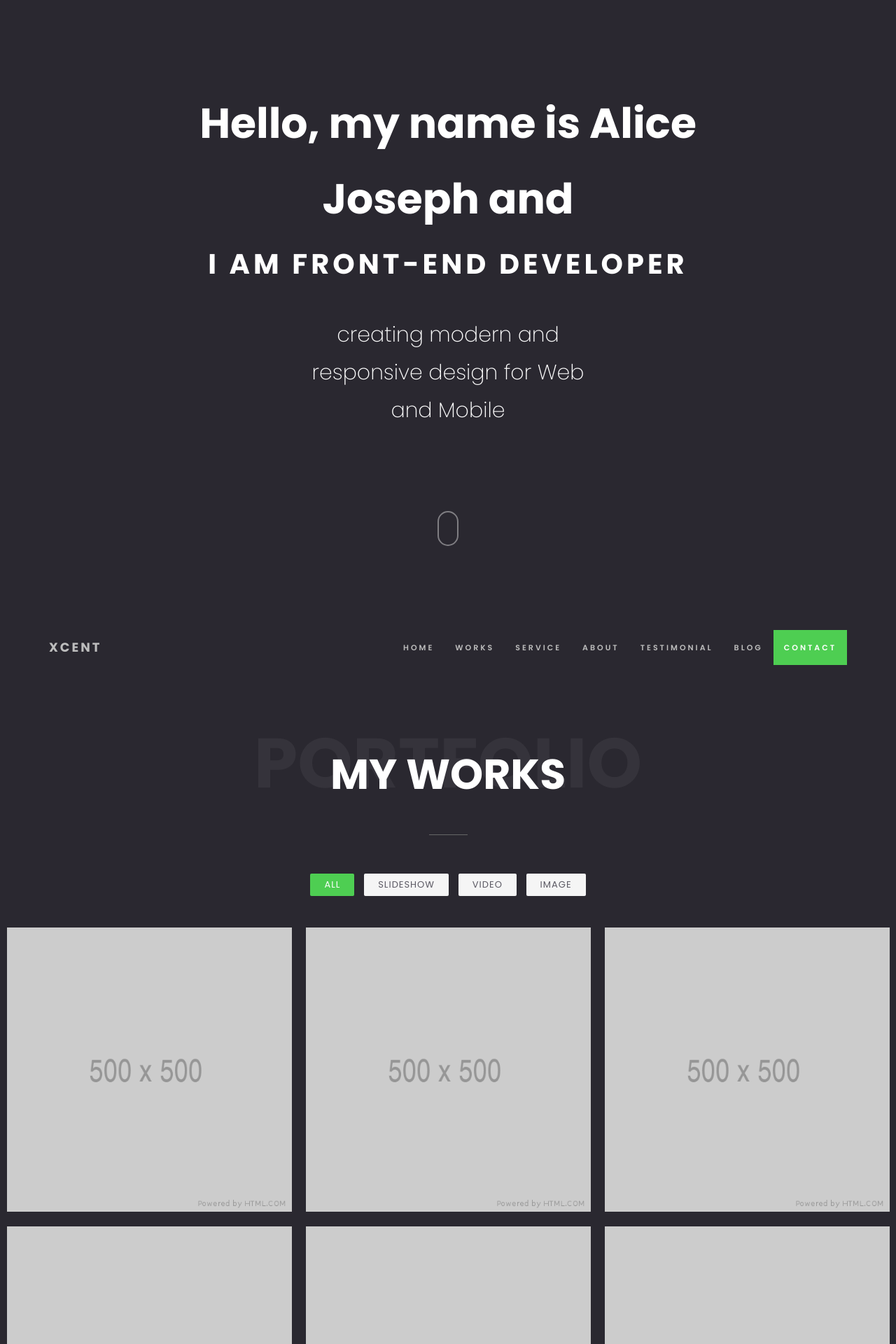
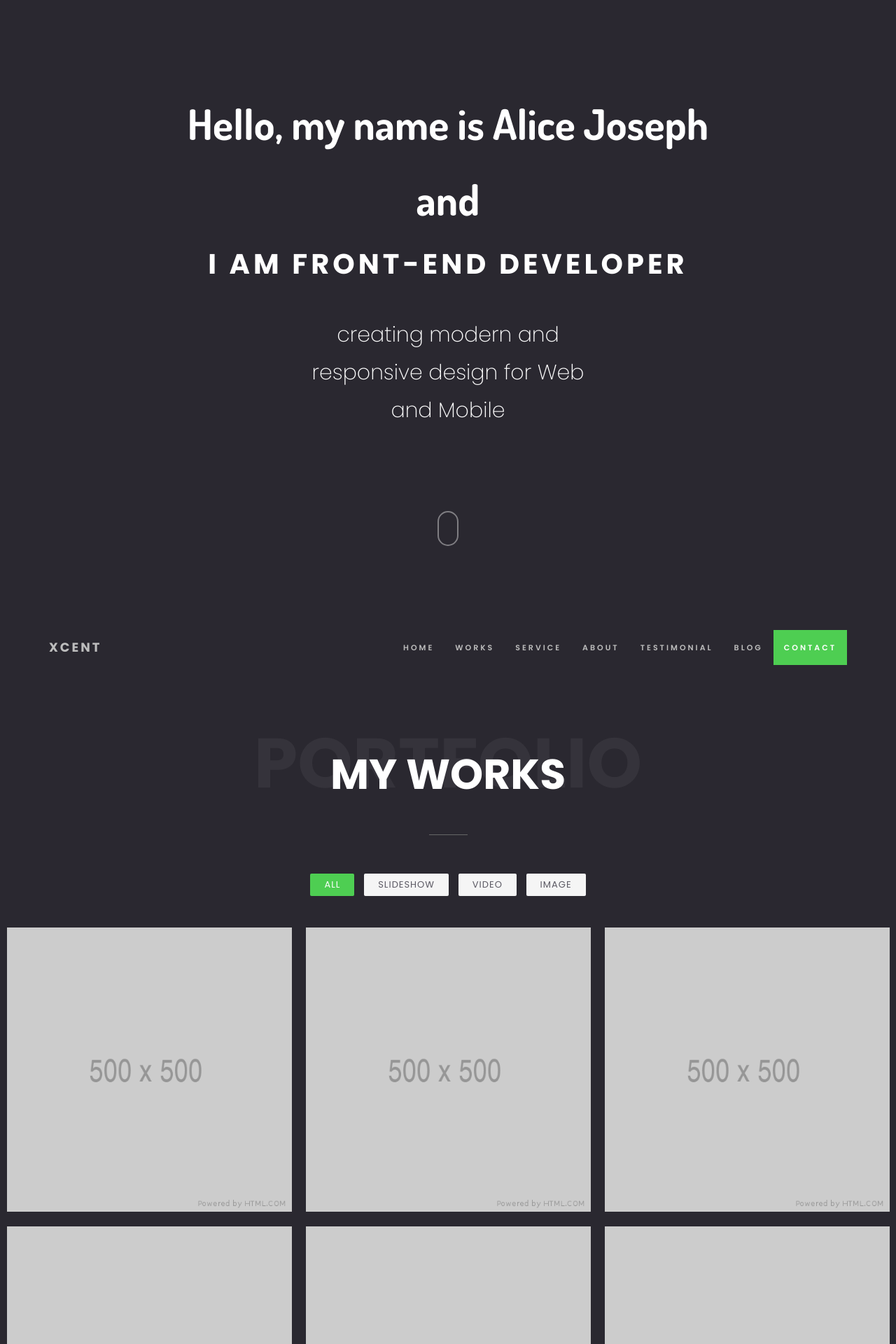
Before and after one commit to RahKapoor/Portfolio, a Jekyll site: the page built from index-video.html, in a window 1280 px wide. Shown: the top 1920 px of the page at 70% size. Built offline with Jekyll 4.4.1, drawn with Linux system fonts in a browser that asks for light colours.

Commit message:
Update style.css

```diff
--- a/assets/css/style.css
+++ b/assets/css/style.css
@@ -609,7 +609,7 @@ textarea.form-control {
 
 .hello {
 	font-weight: 700;
-	font-family: 'poppins', sans-serif;
+	font-family: 'dosis', sans-serif;
 	font-size: 60px;
 	margin: 15px 0;
 	letter-spacing: normal;
```
